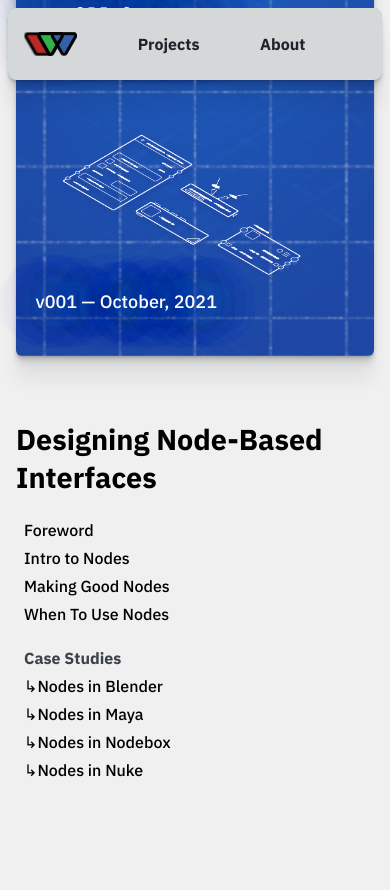
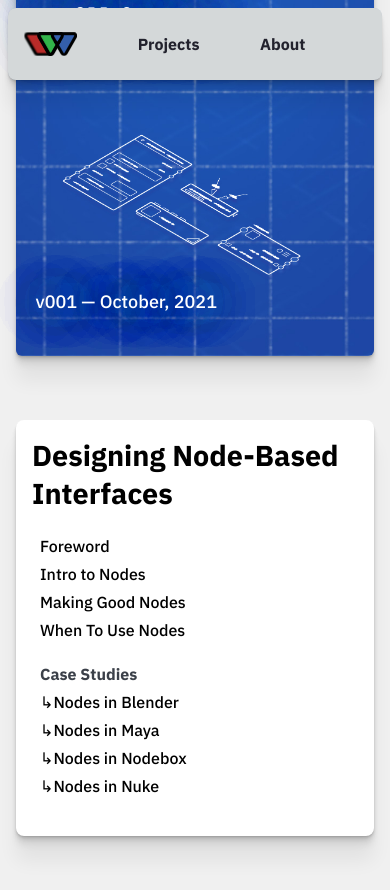
Before and after one commit to Shrinks99/node-based-interfaces, a Jekyll site: the page built from index.html, in a window 390 px wide and 900 px high, scrolled down 613 px. Shown: the top 890 px of the window. Built offline with Jekyll 4.4.1, drawn with Linux system fonts in a browser that asks for light colours; before the commit the page ends 1481 px from its top, so only the background shows below that.

Commit message:
Stick the mobile nav in a box

```diff
--- a/_sass/_sidebarnav.scss
+++ b/_sass/_sidebarnav.scss
@@ -28,6 +28,10 @@
   .sidebarnav {
     grid-row-start: 2;
     margin-bottom: 4rem;
+    background-color: white;
+    border-radius: $borderradius;
+    box-shadow: $elementshadow;
+    padding: 1rem;
   }
 }
 
```
